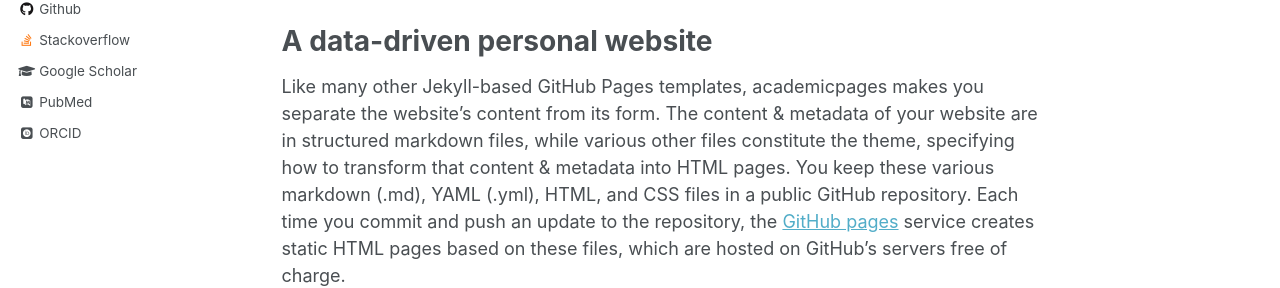
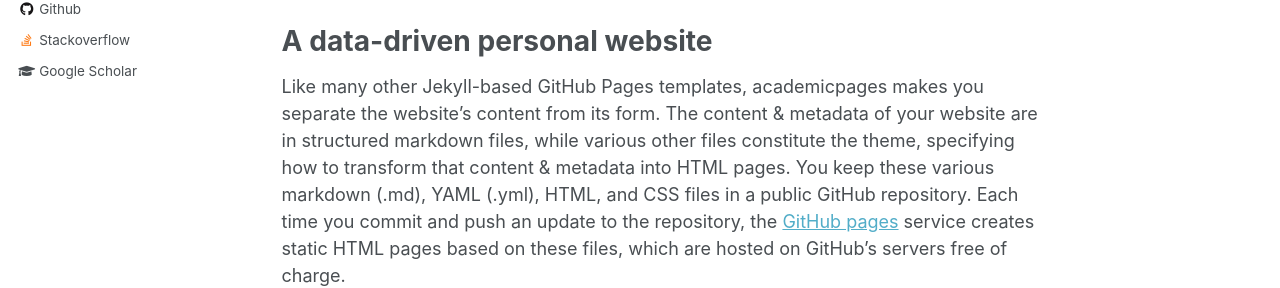
Before and after one commit to wasiahmad/wasiahmad.github.io, a Jekyll site: the page built from _pages/about.md, in a window 1280 px wide. Shown: the part 457-745 px from the top of the page. Built offline with Jekyll 4.4.1, drawn with Linux system fonts in a browser that asks for light colours; some web fonts are replaced.

Commit message:
Update _config.yml

```diff
--- a/_config.yml
+++ b/_config.yml
@@ -85,7 +85,7 @@ author:
   bio              : "Ph.D. Student, CS@UCLA"
   location         : "Los Angeles, CA, US"
   employer         :
-  pubmed           : ""
+  pubmed           :
   googlescholar    : "https://scholar.google.com/citations?user=YCHJZOMAAAAJ&hl=en"
   email            : wasiahmad@ucla.edu
   researchgate     :  # example: "https://www.researchgate.net/profile/yourprofile"
@@ -103,7 +103,7 @@ author:
   impactstory      : #"https://profiles.impactstory.org/u/xxxx-xxxx-xxxx-xxxx"
   lastfm           :
   linkedin         : "ahmadwasi"
-  orcid            : ""
+  orcid            :
   pinterest        :
   soundcloud       :
   stackoverflow    : https://stackoverflow.com/users/5352399/wasi-ahmad
```
